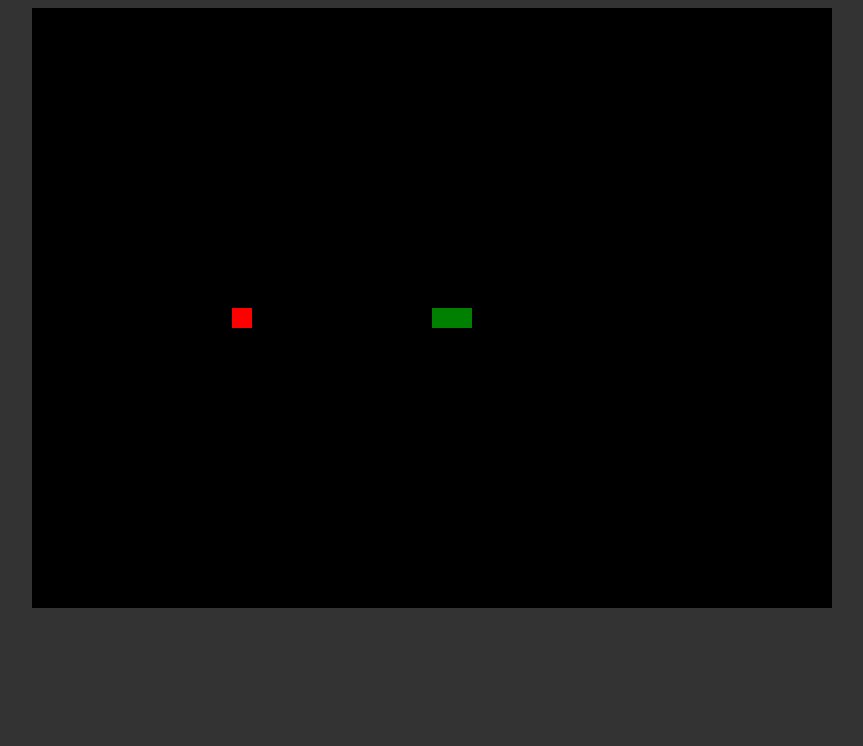
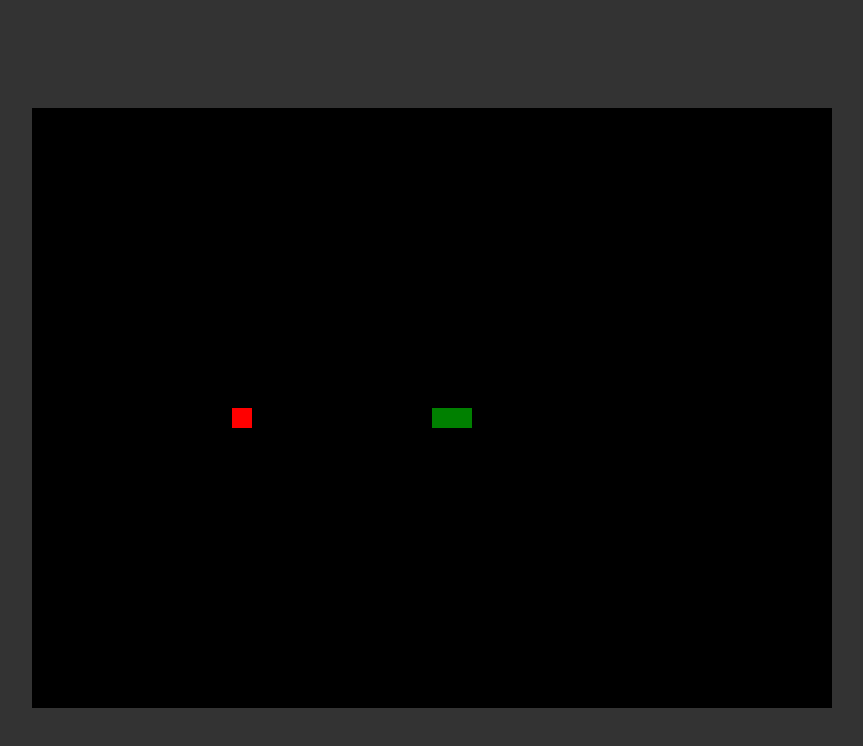
Before and after one commit to lukaszrozej/snake, a website built with webpack: page src/index.html in a window 1280 px wide. Shown: the whole page, without its empty margins (208-1071 px from the left). Built offline with nearby package versions, Linux system fonts and the light colour scheme.

Commit message:
Center canvas verticaly

```diff
--- a/src/style.css
+++ b/src/style.css
@@ -1,8 +1,9 @@
 body {
   background: #333;
-  color: azure;
+  height: 100vh;
 
   display: flex;
-  justify-content: center;
-  align-content: center;
+  flex-direction: column;
+  justify-content: space-evenly;
+  align-items: center;
 }
```
Also changed, not shown: dist/style.css.
